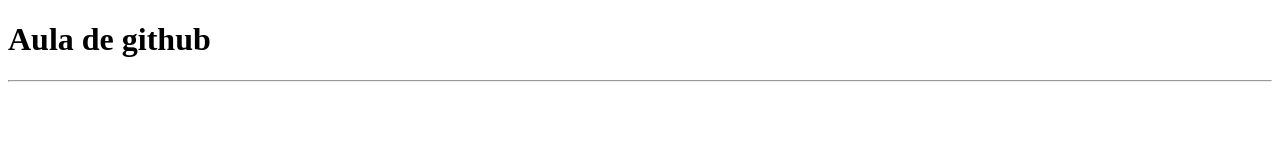
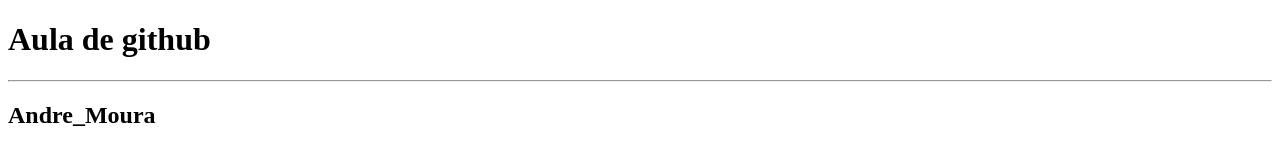
Before and after one commit to romero-gt/git-flow, a plain HTML site: page index.html in a window 1280 px wide. Drawn offline with Linux system fonts and the light colour scheme.

Commit message:
feat: Atualizar

```diff
--- a/index.html
+++ b/index.html
@@ -8,5 +8,6 @@
 <body>
     <h1>Aula de github</h1>
     <hr>
+    <h2>Andre_Moura</h2>
 </body>
 </html>
```
